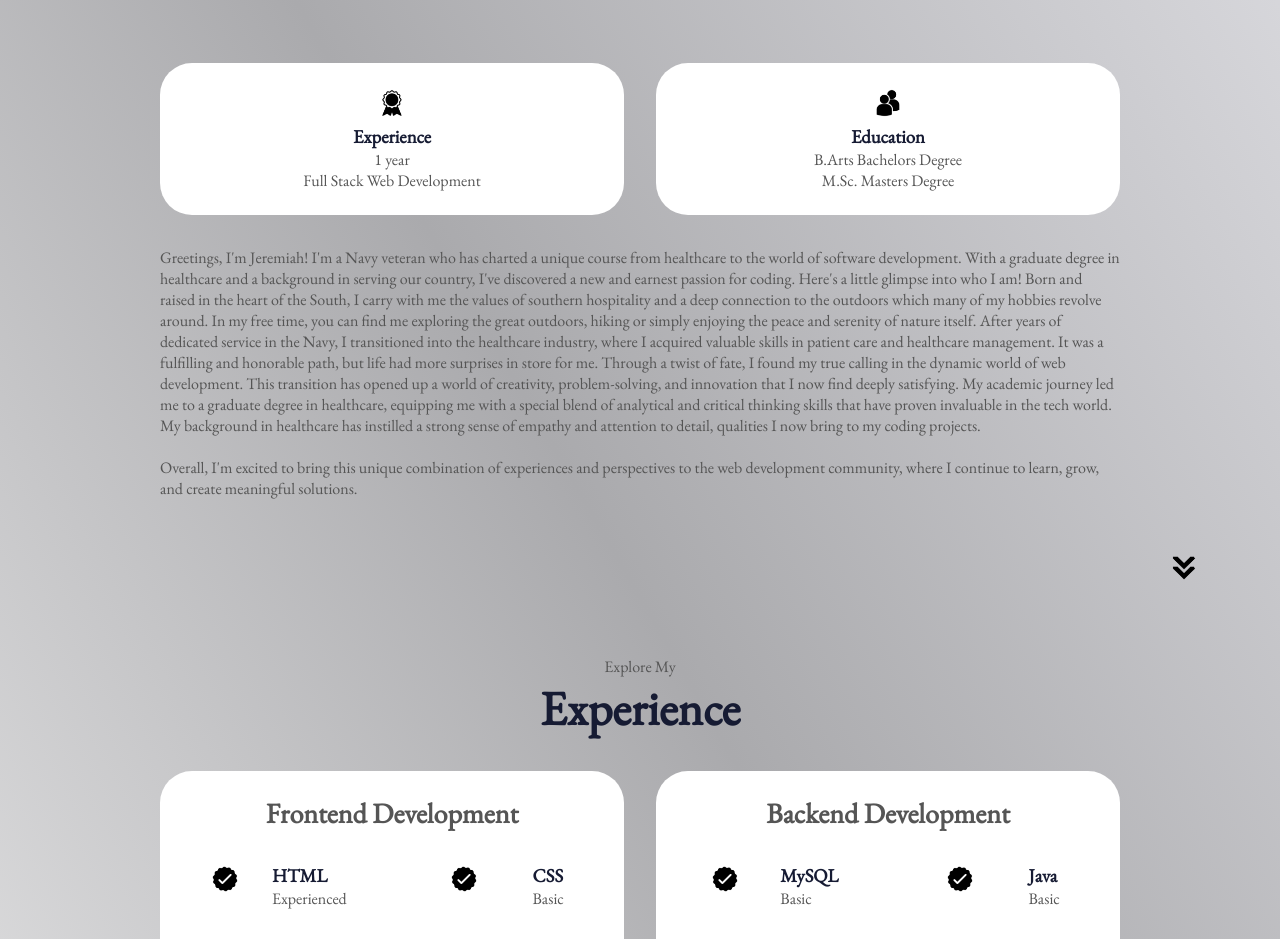
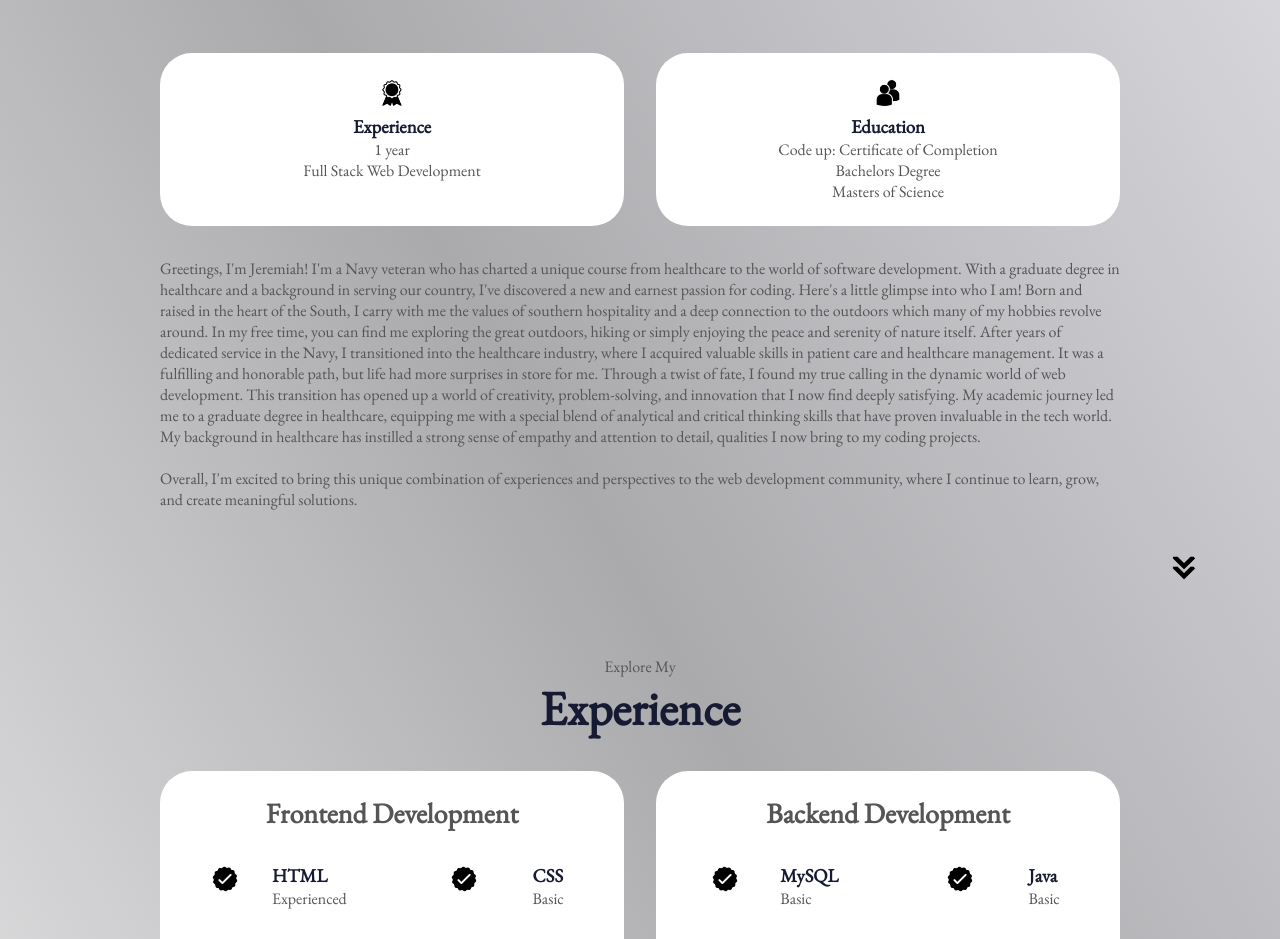
Before and after one commit to jeremiahm105/Portfolio, a plain HTML site: page index.html in a window 1280 px wide. Shown: the part 1040-1979 px from the top of the page. Drawn offline with nearby package versions, Linux system fonts and the light colour scheme.

Commit message:
updated index eduaction code

```diff
--- a/index.html
+++ b/index.html
@@ -70,6 +70,7 @@
         </div>
       </div>
     </section>
+
     <section id="about">
       <p class="section__text__p1">Get To Know More</p>
       <h1 class="title">About Me</h1>
@@ -97,9 +98,12 @@
                 alt="Education icon"
                 class="icon"/>
               <h3>Education</h3>
-              <p>B.Arts Bachelors Degree<br />M.Sc. Masters Degree</p>
+              <p>Code up: Certificate of Completion</p>
+              <p>Bachelors Degree</p>
+              <p>Masters of Science</p>
             </div>
           </div>
+
           <div class="text-container">
             <p>
               Greetings, I'm Jeremiah!
```
Also changed, not shown: media/1698287249581.jpeg (deleted).
